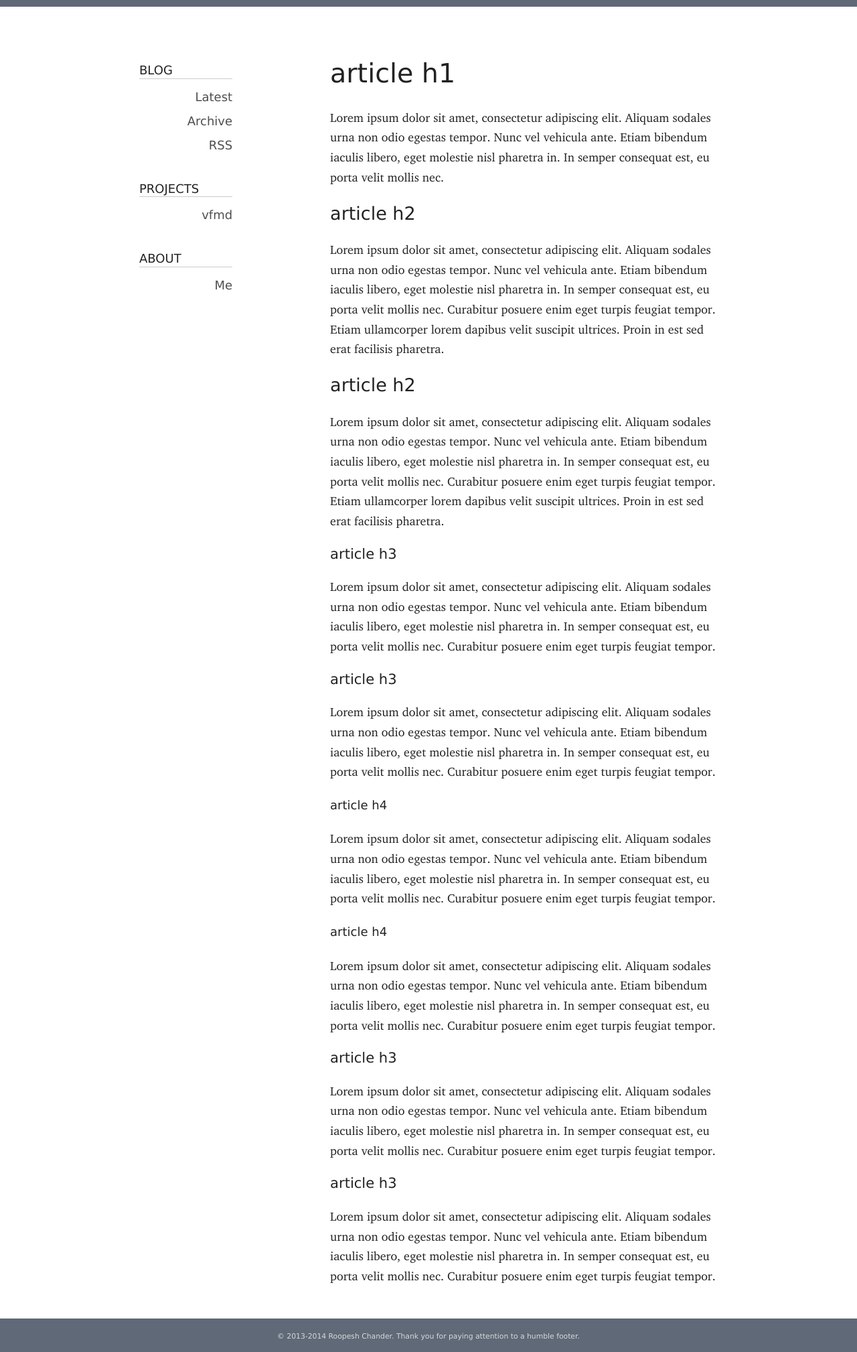
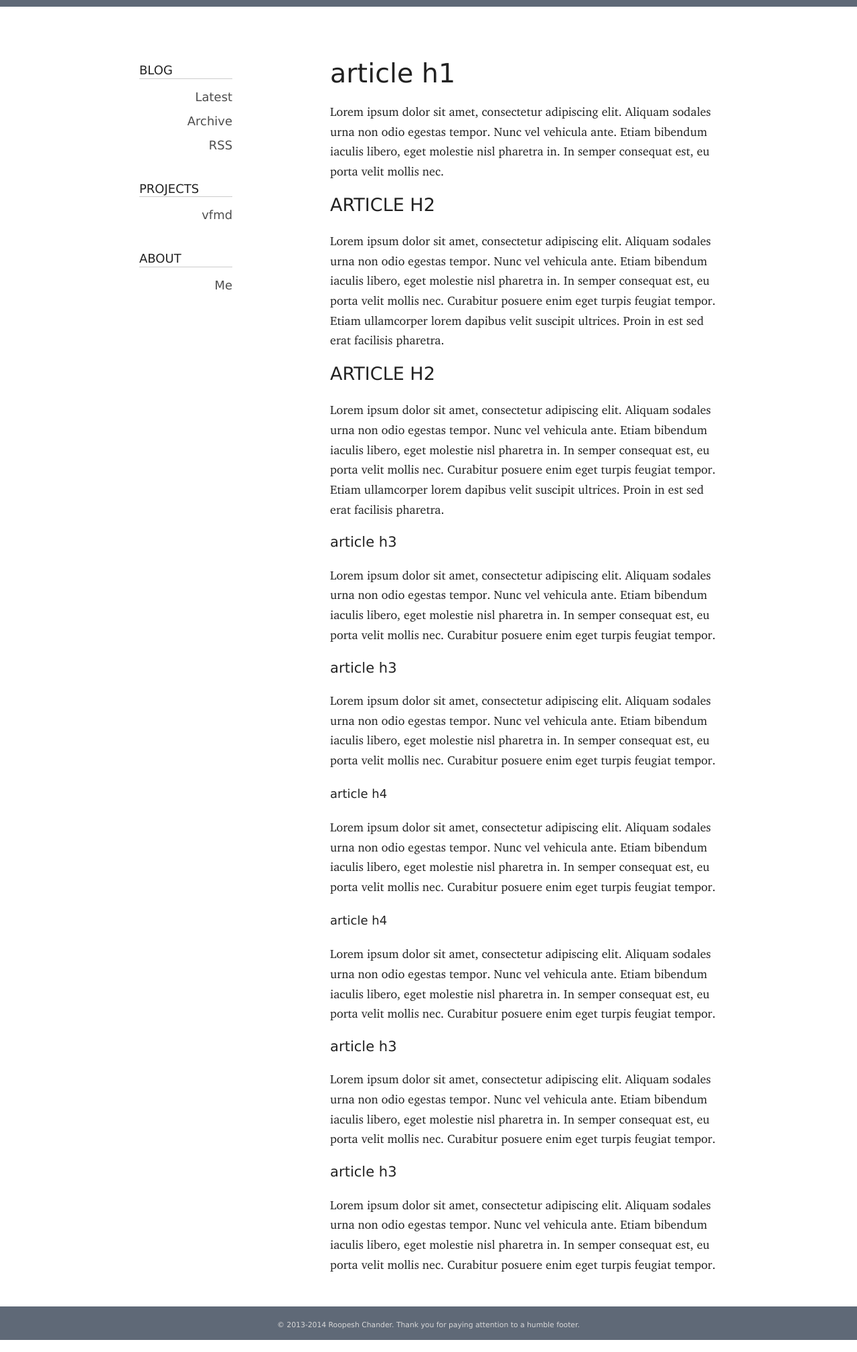
Before and after one commit to roop/roop.github.io, a Jekyll site: the page built from index.html, in a window 1280 px wide. Shown: the whole page at 67% size. Built offline with Jekyll 4.4.1, drawn with Linux system fonts in a browser that asks for light colours; some web fonts are replaced.

Commit message:
Style for a blog post

```diff
--- a/css/main.scss
+++ b/css/main.scss
@@ -285,6 +285,29 @@ footer {
     font-weight: 300;
 }
 
+
+/* ====================
+   Post or Page
+   ==================== */
+
+article {
+    h1 {
+        margin-bottom: 0.5rem;
+    }
+    h2 {
+        margin-top: 0em;
+        text-transform: uppercase;
+    }
+}
+
+span.post-date {
+    font-family: $header_fonts;
+    font-weight: 300;
+    font-size: 110%;
+    color: $post_date_gray;
+    margin: 0;
+}
+
 /* ==========================================================================
    Media Queries
    ========================================================================== */
```
Also changed, not shown: _layouts/post.html (added, +16 -0 lines).
